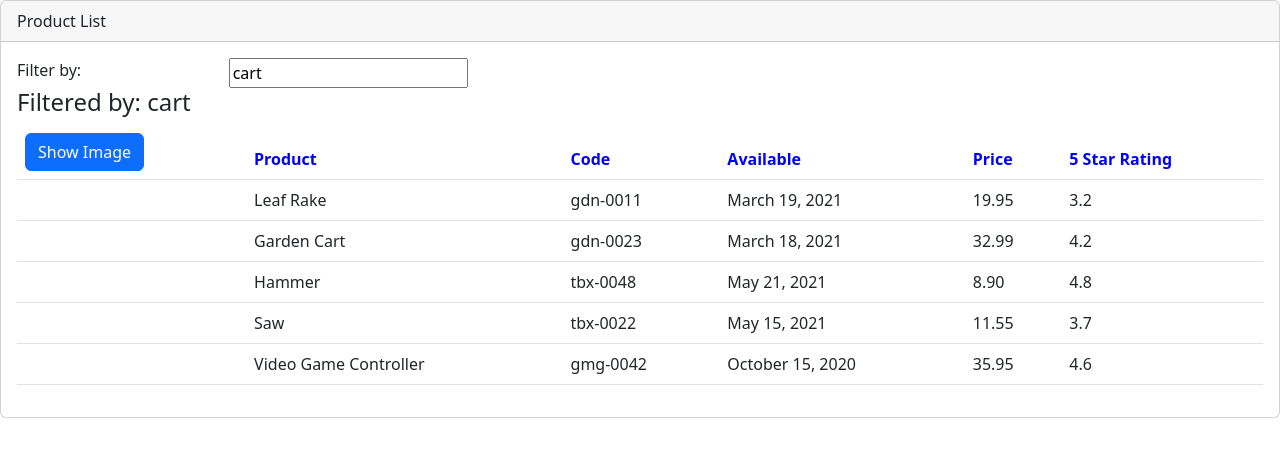
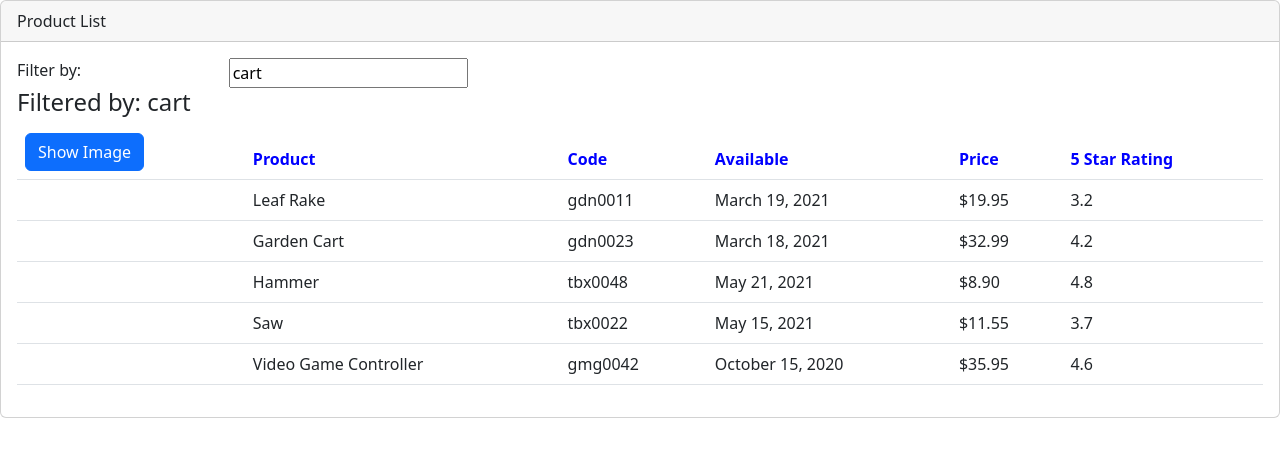
Before and after one commit to koechcoding/angular-practitioner, an Angular app: page / in a window 1280 px wide. Shown: the top 456 px of the page. Built offline with nearby package versions, Linux system fonts and the light colour scheme.

Commit message:
custom pipes

```diff
--- a/src/app/app.module.ts
+++ b/src/app/app.module.ts
@@ -3,11 +3,13 @@
 import { FormsModule } from '@angular/forms';
 import { AppComponent } from './app.component';
 import { ProductListComponent } from './products/product-list.component';
+import { ConvertToSpacesPipe } from './shared/convert-to-spaces.pipe';
 
 @NgModule({
   declarations: [
     AppComponent,
-    ProductListComponent
+    ProductListComponent,
+    ConvertToSpacesPipe
   ],
   imports: [
     BrowserModule,
--- a/src/app/products/product-list.component.html
+++ b/src/app/products/product-list.component.html
@@ -42,9 +42,9 @@
                              />
                         </td>
                         <td>{{product.productName}}</td>
-                        <td>{{product.productCode | lowercase}}</td>
+                        <td>{{product.productCode | lowercase | convertToSpaces:'-'}}</td>
                         <td>{{product.releaseDate}}</td>
-                        <td>{{product.price | currency:'USD':''}}</td>
+                        <td>{{product.price | currency:'USD':'symbol':'1.2-2'}}</td>
                         <td>{{product.starRating}}</td>
                     </tr>
                 </tbody>
--- /dev/null
+++ b/src/app/shared/convert-to-spaces.pipe.ts
@@ -0,0 +1,10 @@
+import { Pipe, PipeTransform } from "@angular/core";
+
+@Pipe({
+    name: 'convertToSpaces'
+})
+export class ConvertToSpacesPipe implements PipeTransform{
+   transform(value: string, character: string): string {
+       return value.replace(character, '');
+   }
+}
```
